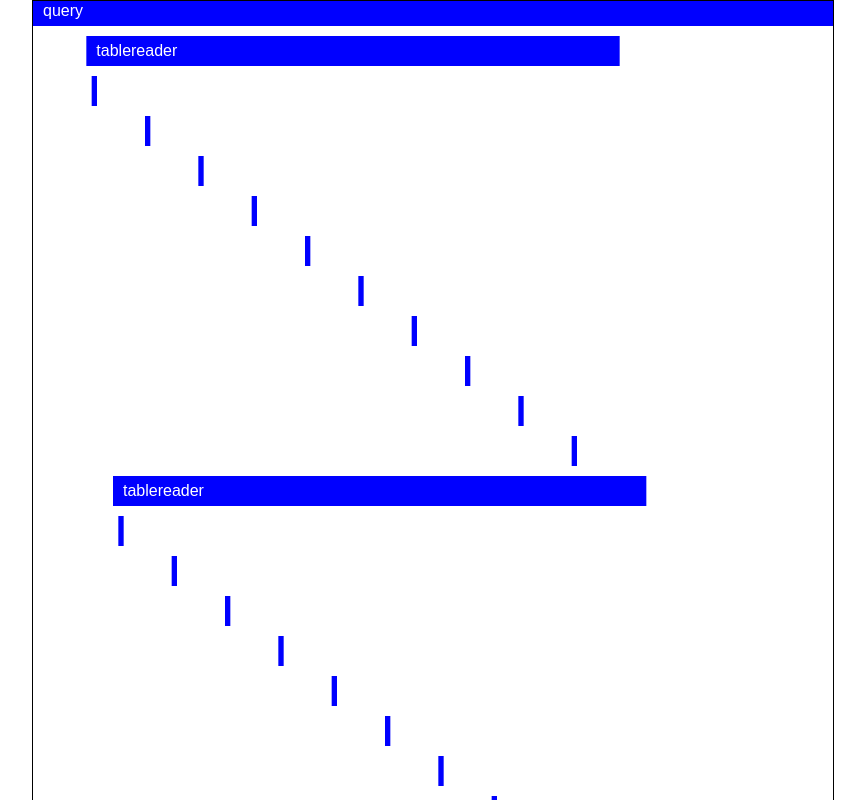
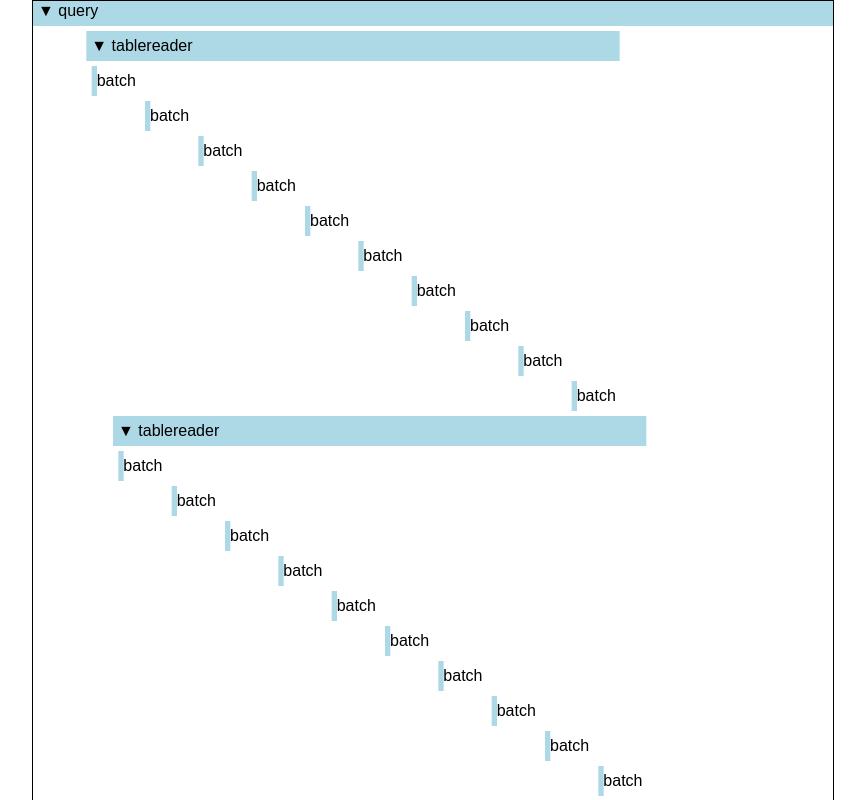
Before and after one commit to cockroachdb/dist-trace-viewer, a React (Create React App) app: page / in a window 1280 px wide. Shown: the top 800 px of the page, without its empty margins (207-1072 px from the left). Built offline with nearby package versions, Linux system fonts and the light colour scheme; the HTML template or start-up script is replaced by a standard one.

Commit message:
collapse nodes

```diff
--- a/src/TraceView.js
+++ b/src/TraceView.js
@@ -1,15 +1,27 @@
 import _ from "lodash";
 import React, { Component } from "react";
-import { visitNodes } from "./tree";
+import { numDescendants } from "./tree";
 
 const HEIGHT = 30;
-const HEIGHT_PLUS_SPACE = HEIGHT + 10;
+const HEIGHT_PLUS_SPACE = HEIGHT + 5;
 
-function flatten(tree) {
+const DOWN_ARROW = '▼';
+const SIDE_ARROW = '▶';
+
+function flatten(tree, collapsed) {
   const output = [];
-  visitNodes(tree, (n) => {
-    output.push(n);
+  function recur(node) {
+    output.push(node);
+    if (collapsed.includes(node.id)) {
+      return;
+    }
+    if (node.children) {
+      node.children.forEach((child) => {
+        recur(child);
       });
+    }
+  }
+  recur(tree);
   return output;
 }
 
@@ -21,41 +33,89 @@ function lerp(omin, omax, imin, imax) {
 
 class TraceView extends Component {
 
+  constructor() {
+    super();
+    this.state = {
+      hoveredSpan: null,
+      collapsedSpans: [],
+    };
+  }
+
+  handleMouseOver = (spanID) => {
+    this.setState({
+      hoveredSpan: spanID,
+    })
+  }
+
+  handleMouseOut = () => {
+    this.setState({
+      hoveredSpan: null,
+    });
+  }
+
+  toggleCollapsed = (spanID) => {
+    const collapsed = this.state.collapsedSpans;
+    if (collapsed.includes(spanID)) {
+      const index = collapsed.indexOf(spanID);
+      collapsed.splice(index, 1);
+    } else {
+      collapsed.push(spanID);
+    }
+    this.setState({
+      collapsedSpans: collapsed,
+    });
+  }
+
   render() {
     const {
       trace,
       width,
     } = this.props;
-    const flattened = flatten(trace);
+    const {
+      collapsedSpans,
+      hoveredSpan,
+    } = this.state;
+    const flattened = flatten(trace, collapsedSpans);
     // TODO: don't compute this every frame
     const lastTS = _.max(flattened.map((span) => (span.startTS + span.duration)));
     const scale = lerp(0, width, 0, lastTS);
 
-    console.log(flattened.map((span) => ([
-      scale(span.startTS),
-      scale(span.startTS + span.duration),
-    ])));
-
     return (
       <svg width={width} height="2000" style={{ border: "1px solid black" }}>
-        {flattened.map((span, idx) => (
-          <g key={span.id}>
+        {flattened.map((span, idx) => {
+          const isHovered = hoveredSpan === span.id;
+          const isCollapsed = collapsedSpans.includes(span.id);
+          const isLeaf = !!span.children;
+          const label = !isLeaf
+            ? span.name
+            : isCollapsed
+              ? `${SIDE_ARROW} ${span.name} (${numDescendants(span)})`
+              : `${DOWN_ARROW} ${span.name}`;
+          return (
+            <g
+              key={span.id}
+              style={{ cursor: "pointer" }}
+              onMouseOver={() => { this.handleMouseOver(span.id); }}
+              onMouseOut={() => { this.handleMouseOut(); }}
+              onClick={() => { this.toggleCollapsed(span.id); }}
+            >
               <rect
-              fill="blue"
+                fill={isHovered ? "blue" : "lightblue"}
                 y={idx * HEIGHT_PLUS_SPACE - 5}
                 x={scale(span.startTS)}
                 height={HEIGHT}
                 width={scale(span.duration)}
               />
               <text
-              x={scale(span.startTS) + 10}
+                x={scale(span.startTS) + 5}
                 y={idx * HEIGHT_PLUS_SPACE + HEIGHT/2}
-              fill="white"
+                fill={isHovered ? "white" : "black"}
               >
-              {span.name}
+                {label}
               </text>
             </g>
-        ))}
+          );
+        })}
       </svg>
     );
   }
--- a/src/tree.js
+++ b/src/tree.js
@@ -9,3 +9,11 @@ export function visitNodes(tree, fun) {
   }
   recur(tree, 0);
 }
+
+export function numDescendants(tree) {
+  let num = 0;
+  visitNodes(tree, () => {
+    num++;
+  });
+  return num;
+}
```
Lines whose indentation alone changed are shown as unchanged.
